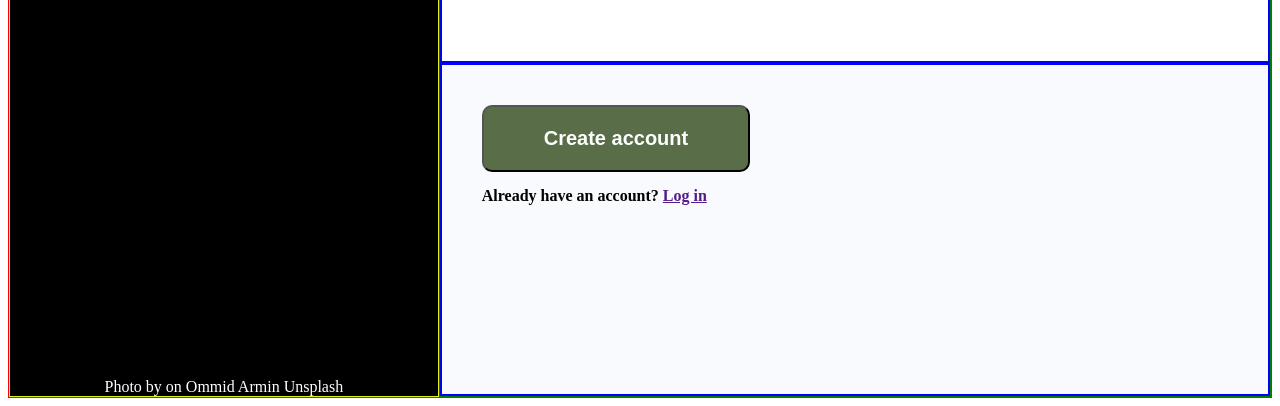
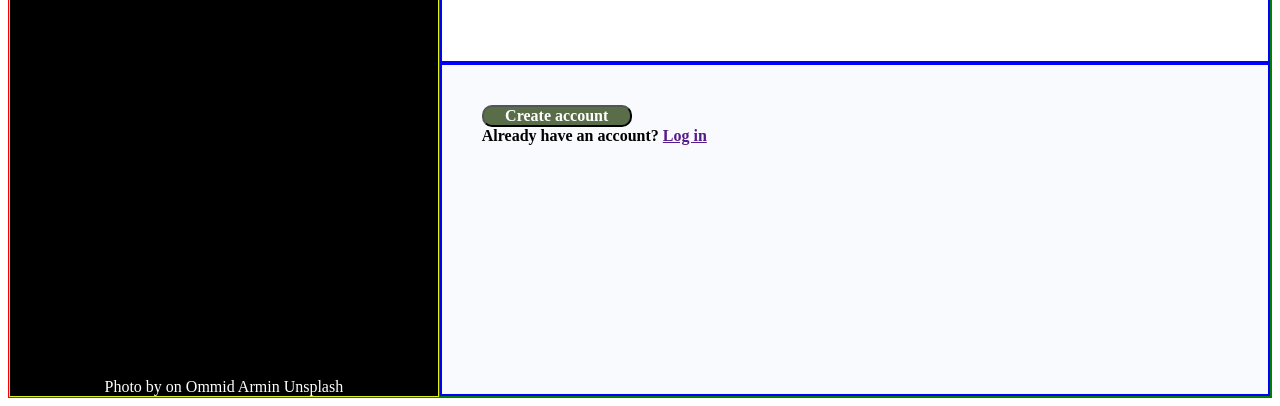
Before and after one commit to JLouisa/sign-up-form, a plain HTML site: page index.html in a window 1280 px wide. Shown: the part 612-1018 px from the top of the page. Drawn offline with Linux system fonts and the light colour scheme.

Commit message:
Add normalize css for forms

```diff
--- a/styles.css
+++ b/styles.css
@@ -1,6 +1,29 @@
+:root {
+button,
+input,
+select,
+textarea {
+  font-family: inherit;
+  font-size: 100%;
+}
+}
+
+:root {
+input,
+textarea,
+select,
+button {
+  width: 150px;
+  padding: 0;
+  margin: 0;
+  box-sizing: border-box;
+}
+}
+
 body {
     display: flex;
     flex: auto;
+    justify-content: center;
     border: 1px solid red;
     min-height: 1000px;
 
@@ -99,7 +122,7 @@ form {
 button {
     background-color: #596D48;
     color: white;
-    padding: 20px 60px;
+    padding: 15px 70px;
     border-radius: 10px;
     font-size: 20px;
     font-weight: 700;
```
